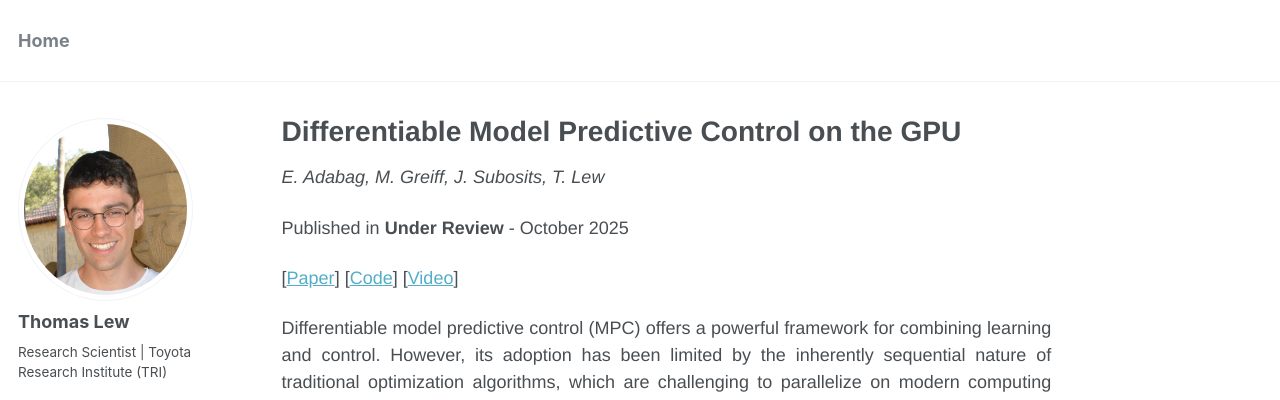
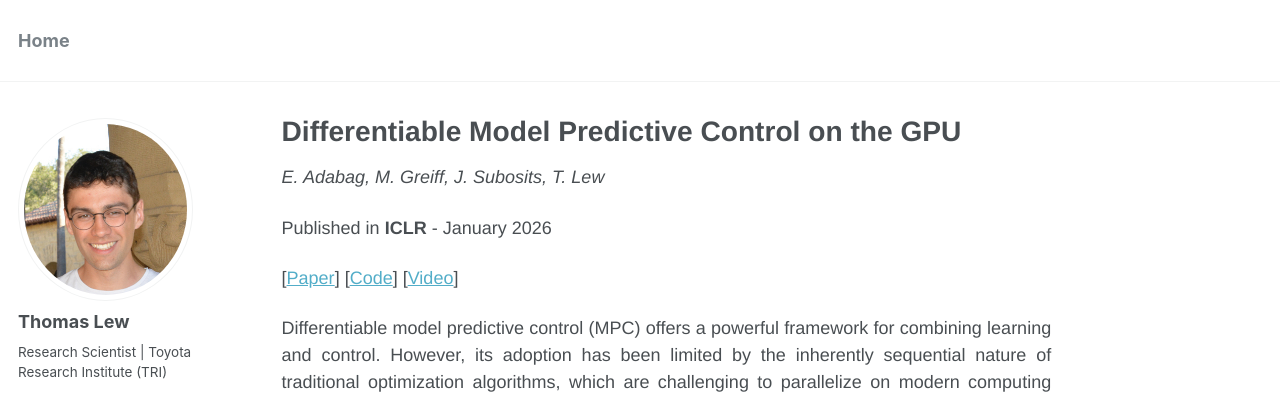
Before and after one commit to thomasjlew/thomasjlew.github.io, a Jekyll site: the page built from _publications/2026-10-27_diffmpc.md, in a window 1280 px wide and 900 px high. Shown: the top 400 px of the window. Built offline with Jekyll 4.4.1, drawn with Linux system fonts in a browser that asks for light colours.

Commit message:
DiffMPC => ICLR2026.

```diff
--- a/_preprints/2025-10-27_diffmpc.md
+++ b/_publications/2026-10-27_diffmpc.md
@@ -7,9 +7,9 @@ excerpt: '<br />
 [Paper](https://arxiv.org/abs/2510.06179) /
 [Code](https://github.com/ToyotaResearchInstitute/diffmpc) /
 [Video](https://www.youtube.com/watch?v=r42iJBw-L4E) - Scaling up differentiable optimization on the GPU.'
-date: 2025-10-07
-venue: 'Under Review'
-# venuetype: "conference"
+date: 2026-01-26
+venue: 'ICLR'
+venuetype: "conference"
 paperauthors: 'E. Adabag, M. Greiff, J. Subosits, T. Lew'
 thumbnail: "diffmpc/supra_puddle_small.jpg"
 paperurl: 'https://arxiv.org/abs/2510.06179'
```
